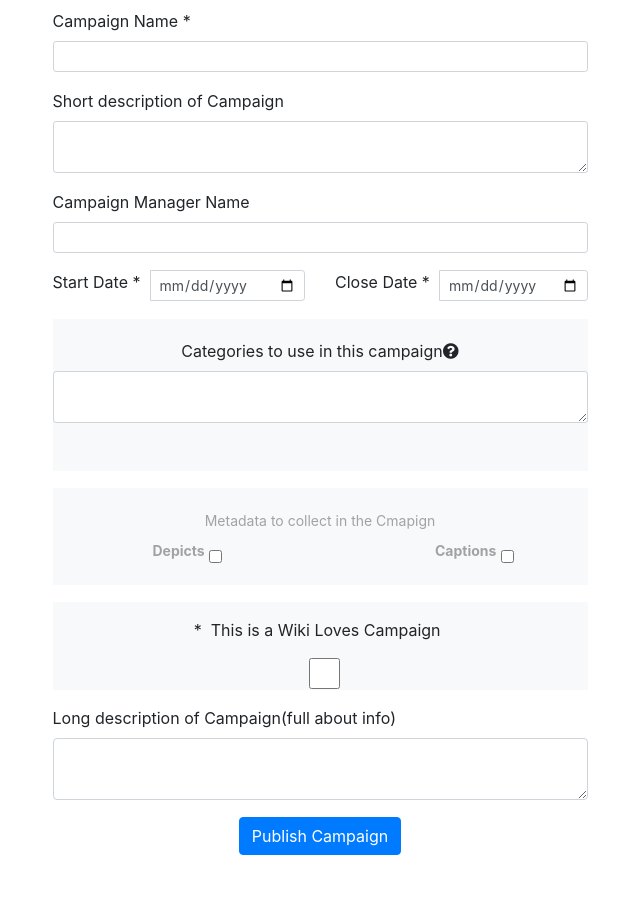
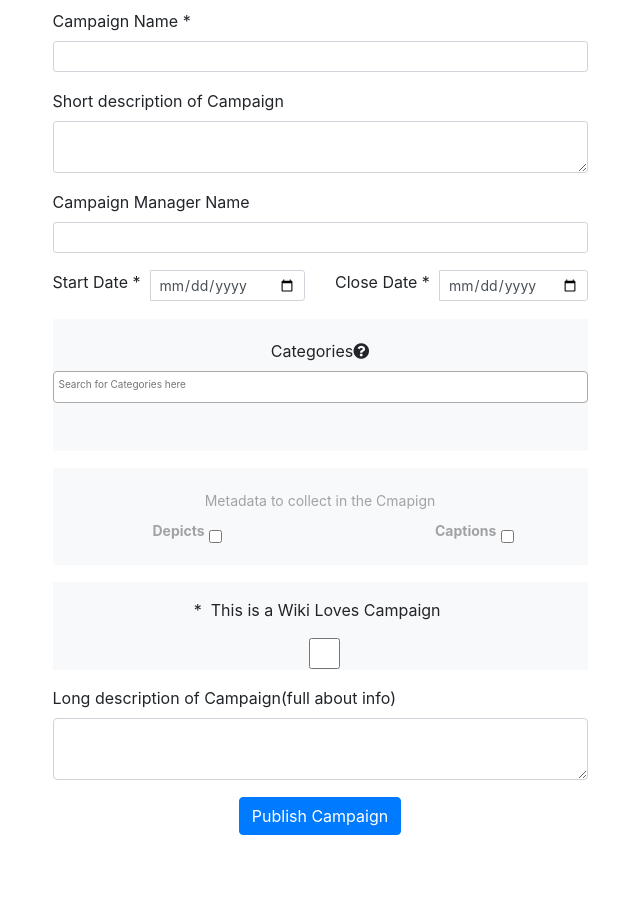
Before and after one commit to wikimedia/labs-tools-Isa, a Flask app: page /campaigns/create in a window 1280 px wide. Shown: the part 197-1110 px from the top of the page, without its empty margins (320-960 px from the left). Run offline with Flask 2, Linux system fonts and the light colour scheme; a user stored in the database is signed in; data comes from the database, SQL or seed files in the repository; parts of the project's set-up code (start-up, migrations or seed data) failed here and were passed over; some libraries are stand-ins or nearby versions.

Commit message:
Add search box for choosing categories to include in the Campaign settings
* Changed campaign category field type to selectize-SelectField
* Added code to selectize category select with opensearch api call to commons
* modified campaign routes to read category files without modifications
* Modified the campaign update view and validation to suit changes

Bug: T222292
Change-Id: Ic4fb0ff9f096f2ec7eb856d483a9b21572b500e8

```diff
--- a/isa/campaigns/forms.py
+++ b/isa/campaigns/forms.py
@@ -9,14 +9,12 @@ class CampaignForm(FlaskForm):
     campaign_name = StringField('Campaign Name * ', validators=[DataRequired(),
                                 Length(min=2, max=20)])
     short_description = StringField('Short description of Campaign', widget=widgets.TextArea())
-    manager_name = StringField('Campaign Manager Name', validators=[DataRequired(),
-                               Length(min=2, max=12)])
+    manager_name = StringField('Campaign Manager Name', validators=[Length(min=2, max=12)])
     start_date = DateField('Start Date *', id='datepick1',
                            format='%Y-%m-%d', validators=[InputRequired()])
     end_date = DateField('Close Date *', id='datepick2',
                          format='%Y-%m-%d', validators=[InputRequired()])
-    categories = StringField('Categories to use in this campaign',
-                             widget=widgets.TextArea())
+    categories = SelectField(validators=[DataRequired()], choices=[])
     depicts_metadata = BooleanField('Depicts')
     captions_metadata = BooleanField('Captions')
     campaign_type = BooleanField('This is a Wiki Loves Campaign')
@@ -35,7 +33,7 @@ class UpdateCampaignForm(FlaskForm):
                            format='%Y-%m-%d', validators=[InputRequired()])
     end_date = DateField('Close Date *', id='datepick2',
                          format='%Y-%m-%d', validators=[InputRequired()])
-    categories = StringField('Categories to use in this campaign', widget=widgets.TextArea())
+    categories = SelectField(validators=[DataRequired()], choices=[])
     depicts_metadata = BooleanField('Depicts')
     captions_metadata = BooleanField('Captions')
     campaign_type = BooleanField('This is a Wiki Loves Campaign')
--- a/isa/campaigns/routes.py
+++ b/isa/campaigns/routes.py
@@ -2,6 +2,7 @@ from datetime import datetime
 from flask import render_template, redirect, url_for, flash, request, session, Blueprint
 from flask_login import current_user
 import pycountry
+import sys
 
 from isa import db
 from isa.campaigns.forms import CampaignForm, CampaignDepictsSearchForm, CampaignCaptionsForm, UpdateCampaignForm
@@ -89,11 +90,12 @@ def CreateCampaign():
             current_user_id = User.query.filter_by(username='Eugene233').first().id
         form = CampaignForm()
         if form.is_submitted():
+            form_categories = ",".join(request.form.getlist('categories'))
             # here we create a campaign
             # We add the campaign information to the database
             campaign = Campaign(
                 campaign_name=form.campaign_name.data,
-                categories=form.categories.data,
+                categories=form_categories,
                 start_date=form.start_date.data,
                 end_date=form.end_date.data,
                 status=compute_campaign_status(form.end_date.data),
@@ -123,14 +125,12 @@ def CreateCampaign():
 def contributeToCampaign(id):
     # We get the current user's user_name
     username = session.get('username', None)
-    # if not username:
-    #     flash('You need to Login to participate', 'info')
-    #     return redirect(url_for('campaigns.getCampaigns'))
-    if False:
-        pass
+    if not username:
+        flash('You need to Login to participate', 'info')
+        return redirect(url_for('campaigns.getCampaigns'))
     else:
         campaign = Campaign.query.filter_by(id=id).first()
-        current_user_id = User.query.filter_by(username='Eugene233').first().id
+        current_user_id = User.query.filter_by(username=username).first().id
         # contribution = Contribution(
         captions_form = CampaignCaptionsForm(prefix="captions_form")
         depicts_form = CampaignDepictsSearchForm(prefix="depicts_form")
@@ -143,7 +143,6 @@ def contributeToCampaign(id):
             category_data = get_category_items(category)
             campaign_partcicipate_data.append(category_data)
         all_campaign_images = get_all_campaign_images(campaign_partcicipate_data)
-        all_campaign_image_names = get_actual_image_file_names(all_campaign_images)
 
         # When a form with depict statments is submitted, we process each and
         # register a contribution for each of the depicts
@@ -190,7 +189,7 @@ def contributeToCampaign(id):
                                id=id,
                                captions_form=captions_form,
                                depicts_form=depicts_form,
-                               all_campaign_image_names=all_campaign_image_names,
+                               all_campaign_image_names=all_campaign_images,
                                campaign=campaign,
                                campaign_partcicipate_data=campaign_partcicipate_data,
                                user_pref_lang=get_user_language_preferences(username),
@@ -210,6 +209,9 @@ def updateCampaign(id):
         # TODO: Check if campaign is closed so that it cannot be edited again
         # This is a potential issue/Managerial
         if form.is_submitted():
+            # we get the list of catefories from request
+            form_categories = ",".join(request.form.getlist('categories'))
+
             campaign = Campaign.query.filter_by(id=id).first()
             campaign.campaign_name = form.campaign_name.data
             campaign.short_description = form.short_description.data
@@ -217,7 +219,7 @@ def updateCampaign(id):
             campaign.manager_name = form.manager_name.data
             campaign.depicts_metadata = form.depicts_metadata.data
             campaign.captions_metadata = form.captions_metadata.data
-            campaign.categories = form.categories.data
+            campaign.categories = form_categories
             campaign.start_date = form.start_date.data
             campaign.campaign_type = form.campaign_type.data
             campaign.end_date = form.end_date.data
--- a/isa/get_category_items.py
+++ b/isa/get_category_items.py
@@ -18,7 +18,7 @@ def get_category_items(category):
     PARAMS = {
         'action': "query",
         'list': "categorymembers",
-        'cmtitle': "Category:" + category,
+        'cmtitle': category,
         'cmlimit': 2,
         'cmtype': "file",
         'prop': "images",
--- a/isa/static/js/main.js
+++ b/isa/static/js/main.js
@@ -40,6 +40,54 @@ $(document).ready( function () {
 
     // we convert the depicts seach box to a select field
     // which will make the Ajax call to Wikidata api
+
+    function categorySearchResultsFormat(state) {
+        if (!state.id) {
+          return state.text;
+        }
+        var $state = $( '<span class="search-result-label">' + state.text + '</span>');
+        return $state;
+    }
+
+    $( '#categories_select_options' ).select2( {
+        placeholder: 'Search for Categories here',
+        delay: 250,
+        tags: true,
+        multiple: true,
+        tokenSeparators: [','],
+        minimumResultsForSearch: 1,
+        ajax: {
+            type: 'GET',
+                dataType:'json',
+                url: 'https://commons.wikimedia.org/w/api.php',
+                data: function (params) {
+                    var query = {
+                        search: params.term,
+                        action: 'opensearch',
+                        namespace: 14,
+                        format: 'json',
+                        origin: '*'
+                    }
+                    return query
+                },
+                processResults: function (data) {
+                    var processedResults = [],
+                        results = data[1];
+                    for (var i=0; i < results.length; i++) {
+                        var result = results[i];
+                        console.log(result);
+                        processedResults.push({
+                            id: result,
+                            text: result
+                        });
+                    }
+                    return {
+                        results: processedResults
+                    };
+                }
+            },
+        templateResult: categorySearchResultsFormat
+    });
 
     function searchResultsFormat(state) {
       if (!state.id) {
@@ -103,7 +151,7 @@ $(document).ready( function () {
     function populateImageMetadata( filename ) {
         var apiOptions = {
             action: 'query',
-            titles: 'File:'+filename,
+            titles: filename,
             prop: 'imageinfo',
             iiprop: 'extmetadata',
             format: 'json',
@@ -133,7 +181,7 @@ $(document).ready( function () {
     function populateStructuredDataSection( filename ) {
         var entitiesApiOptions = {
             action: 'wbgetentities',
-            titles: 'File:'+filename,
+            titles: filename,
             sites: 'commonswiki',
             format: 'json',
             formatversion: 2,
--- a/isa/templates/campaign/create_campaign.html
+++ b/isa/templates/campaign/create_campaign.html
@@ -91,7 +91,7 @@
                 <div id="campaign_stats_table" class="pb-5 navbar-light bg-light text-center">
                     <div class="row">
                         <div class="col ">
-                            <div class="pb-0 ml-auto">{{ form.categories.label( class="form-control-label" ) }}<span><i class="fas fa-question-circle" data-toggle="tooltip" data-placement="right" title="Enter categoies separated by commas"></i>
+                            <div class="pb-0 ml-auto">{{ form.categories.label( class="form-control-label" ) }}<span><i class="fas fa-question-circle" data-toggle="tooltip" data-placement="right" title="select a category by clicking on it"></i>
                             </span></div>
                             <!-- We test for errors in the form data here -->
                             {% if form.categories.errors %}
@@ -102,7 +102,7 @@
                                     {% endfor %}
                                 </div>
                             {% else %}
-                                {{ form.categories( class=" pl-2 pr-2 form-control form-control-sm" ) }}
+                                {{ form.categories( id="categories_select_options", class="form-control form-control-sm", multiple="multiple") }}
                             {% endif %}
                         </div>
                     </div>
--- a/isa/templates/campaign/update_campaign.html
+++ b/isa/templates/campaign/update_campaign.html
@@ -102,8 +102,7 @@
                                         {% endfor %}
                                     </div>
                                 {% else %}
-                                    {{ form.categories( class=" pl-2 pr-2 form-control form-control-sm" ) }}
-                                {% endif %}
+                                {{ form.categories( id="categories_select_options", class="form-control form-control-sm", multiple="multiple") }}                                {% endif %}
                             </div>
                         </div>
                     </div>
```
